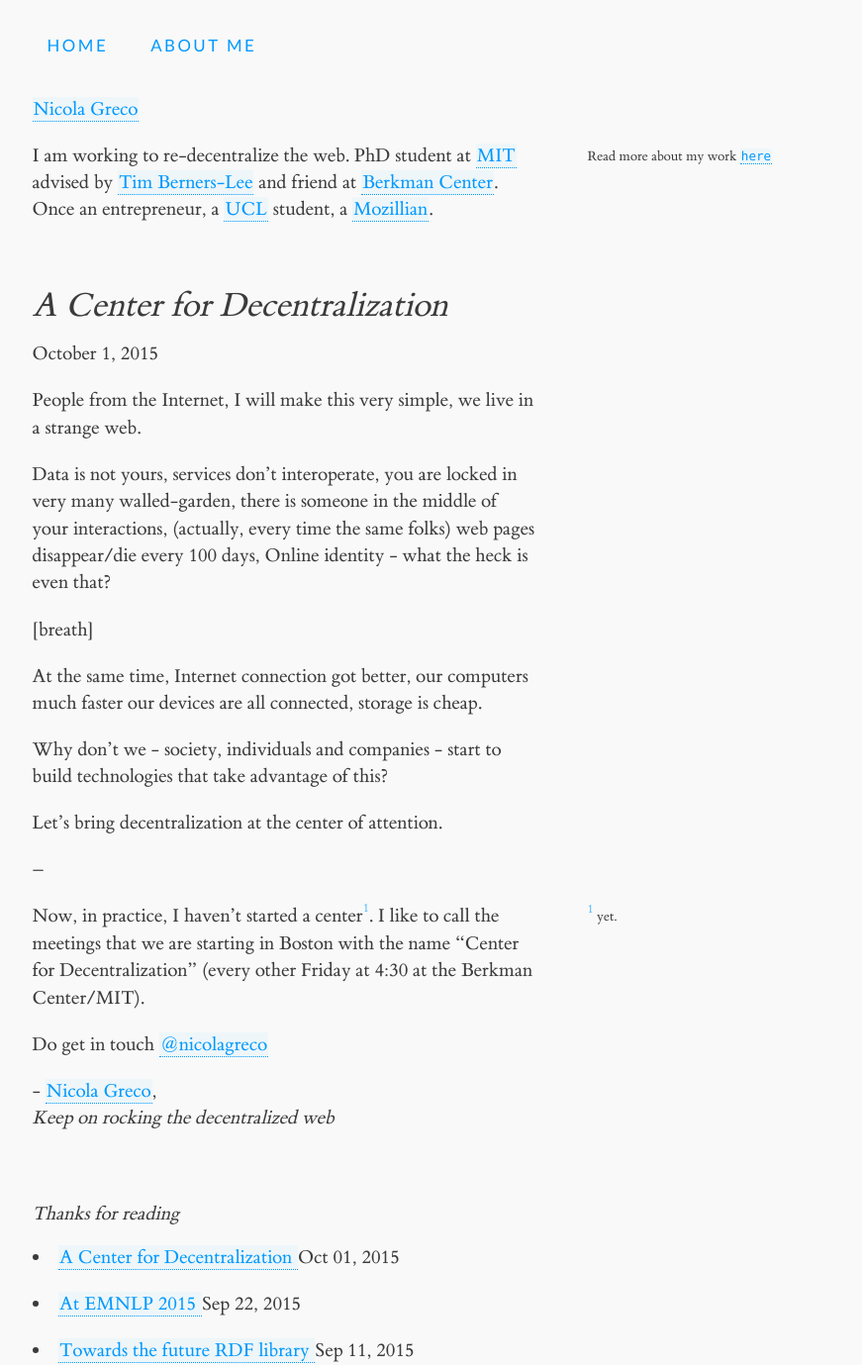
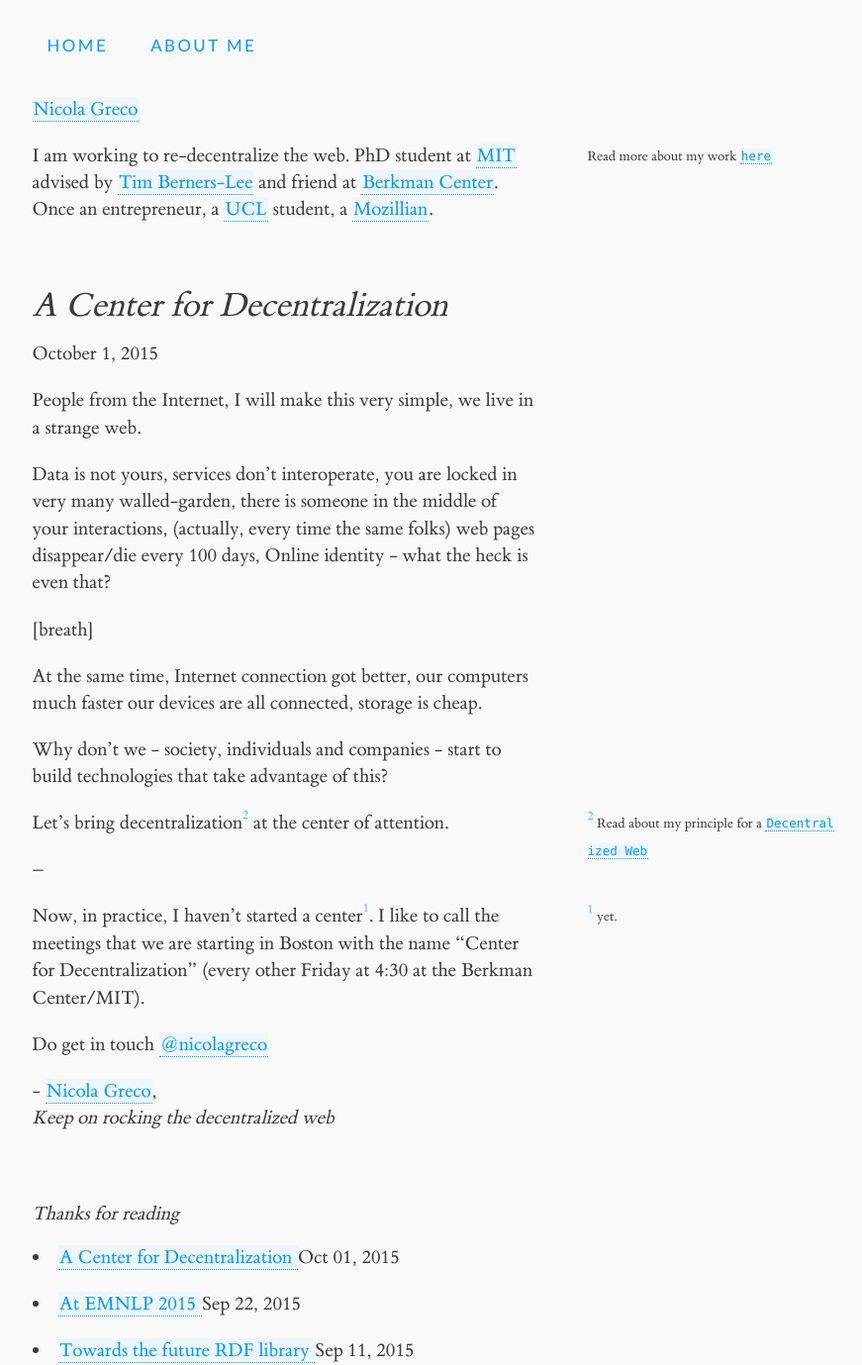
Before and after one commit to nicola/nicola.github.io, a Jekyll site: the page built from _posts/2015-10-1-decentralization-center.md, in a window 1280 px wide. Shown: the whole page at 99% size, without its empty margins (75-946 px from the left). Built offline with Jekyll 4.4.1, drawn with Linux system fonts in a browser that asks for light colours; comment, search, counter and statistics services are not loaded; some of the changed lines change nothing that is shown.

Commit message:
adding a link

```diff
--- a/_posts/2015-10-1-decentralization-center.md
+++ b/_posts/2015-10-1-decentralization-center.md
@@ -27,7 +27,7 @@
 
 Why don’t we - society, individuals and companies - start to build technologies that take advantage of this?
 
-Let’s bring decentralization at the center of attention.
+Let’s bring decentralization{% sidenote 2 'Read about my principle for a [Decentralized Web](http://nicola.io/decentralized-principles/2015/)' %} at the center of attention.
 
 --
 
```
